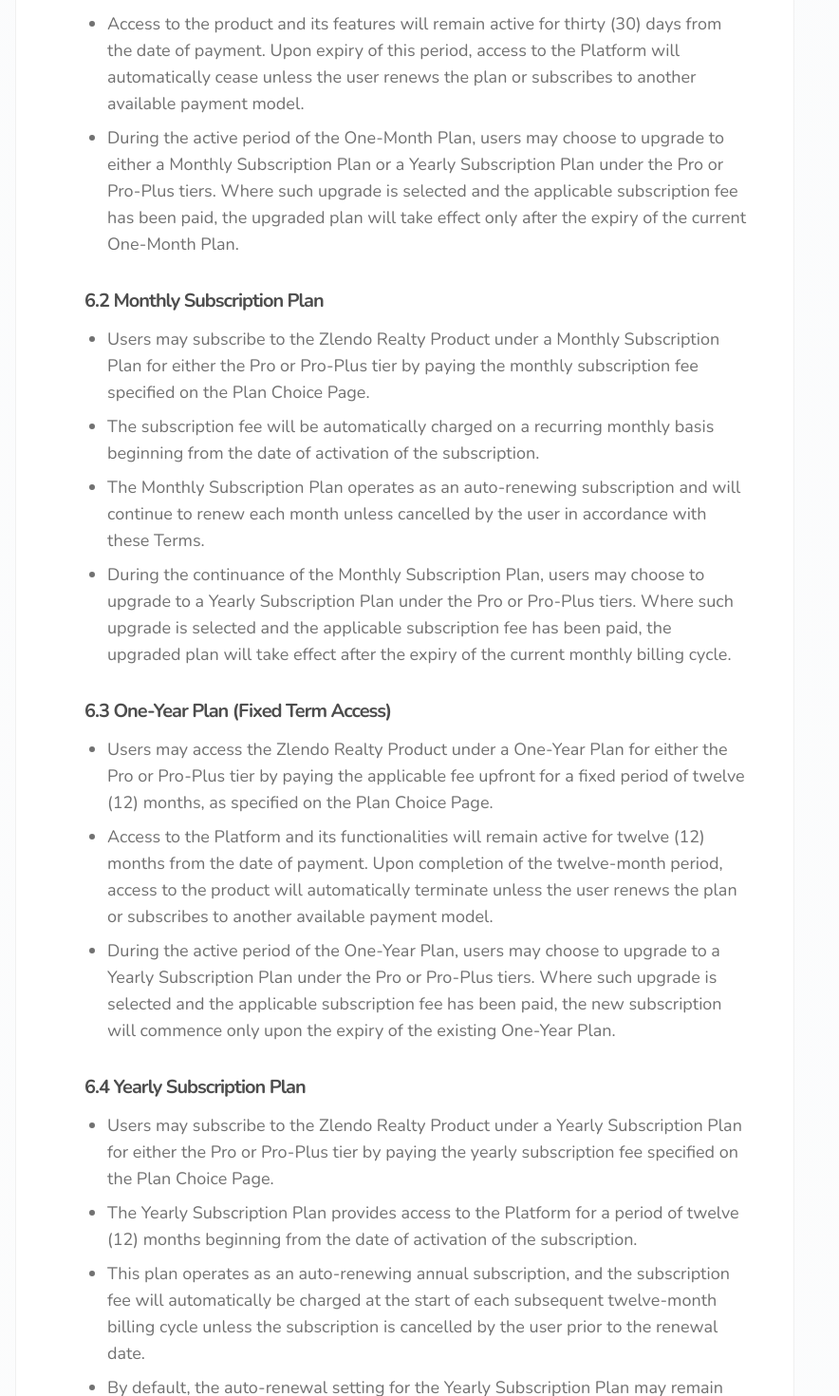
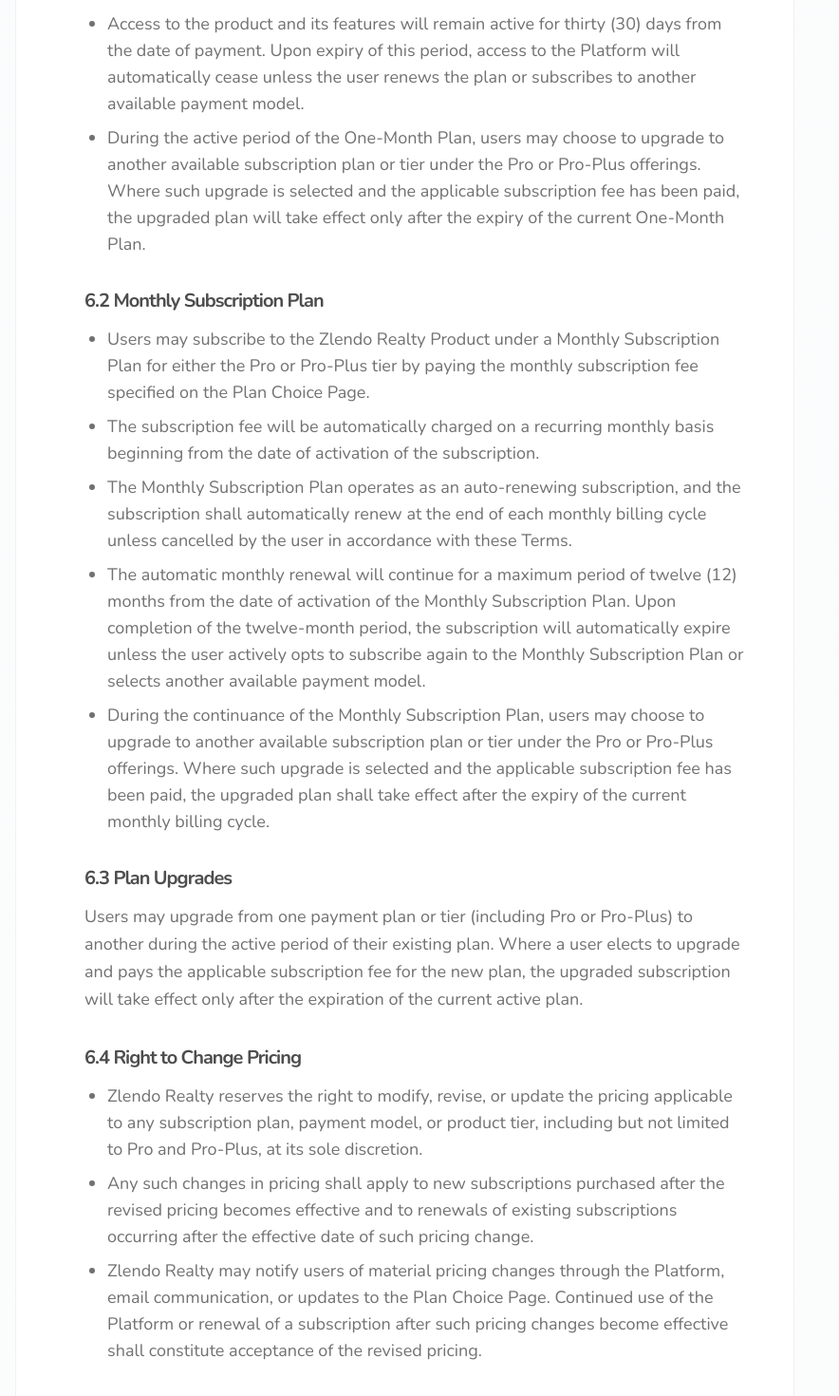
Before and after one commit to rahul-zlendo/website-next-js, a Next.js app: page /in/terms-of-service in a window 1280 px wide. Shown: the part 5500-6970 px from the top of the page at 95% size, without its empty margins (0-884 px from the left). Built offline with nearby package versions, Linux system fonts and the light colour scheme; no server answers.

Commit message:
terms-of-service 6th point

```diff
--- a/app/[country]/terms-of-service/page.tsx
+++ b/app/[country]/terms-of-service/page.tsx
@@ -119,7 +119,7 @@
                         content: [
                             'Users may choose to access the Zlendo Realty Product under a One-Month Plan for either the Pro or Pro-Plus tier by paying the applicable fee upfront for a period of thirty (30) days, as specified on the Plan Choice Page at the time of purchase.',
                             'Access to the product and its features will remain active for thirty (30) days from the date of payment. Upon expiry of this period, access to the Platform will automatically cease unless the user renews the plan or subscribes to another available payment model.',
-                            'During the active period of the One-Month Plan, users may choose to upgrade to either a Monthly Subscription Plan or a Yearly Subscription Plan under the Pro or Pro-Plus tiers. Where such upgrade is selected and the applicable subscription fee has been paid, the upgraded plan will take effect only after the expiry of the current One-Month Plan.'
+                            'During the active period of the One-Month Plan, users may choose to upgrade to another available subscription plan or tier under the Pro or Pro-Plus offerings. Where such upgrade is selected and the applicable subscription fee has been paid, the upgraded plan will take effect only after the expiry of the current One-Month Plan.'
                         ]
                     },
                     {
@@ -128,37 +128,19 @@
                         content: [
                             'Users may subscribe to the Zlendo Realty Product under a Monthly Subscription Plan for either the Pro or Pro-Plus tier by paying the monthly subscription fee specified on the Plan Choice Page.',
                             'The subscription fee will be automatically charged on a recurring monthly basis beginning from the date of activation of the subscription.',
-                            'The Monthly Subscription Plan operates as an auto-renewing subscription and will continue to renew each month unless cancelled by the user in accordance with these Terms.',
-                            'During the continuance of the Monthly Subscription Plan, users may choose to upgrade to a Yearly Subscription Plan under the Pro or Pro-Plus tiers. Where such upgrade is selected and the applicable subscription fee has been paid, the upgraded plan will take effect after the expiry of the current monthly billing cycle.'
-                        ]
-                    },
-                    {
-                        id: 'one-year-plan',
-                        title: '6.3 One-Year Plan (Fixed Term Access)',
-                        content: [
-                            'Users may access the Zlendo Realty Product under a One-Year Plan for either the Pro or Pro-Plus tier by paying the applicable fee upfront for a fixed period of twelve (12) months, as specified on the Plan Choice Page.',
-                            'Access to the Platform and its functionalities will remain active for twelve (12) months from the date of payment. Upon completion of the twelve-month period, access to the product will automatically terminate unless the user renews the plan or subscribes to another available payment model.',
-                            'During the active period of the One-Year Plan, users may choose to upgrade to a Yearly Subscription Plan under the Pro or Pro-Plus tiers. Where such upgrade is selected and the applicable subscription fee has been paid, the new subscription will commence only upon the expiry of the existing One-Year Plan.'
-                        ]
-                    },
-                    {
-                        id: 'yearly-subscription-plan',
-                        title: '6.4 Yearly Subscription Plan',
-                        content: [
-                            'Users may subscribe to the Zlendo Realty Product under a Yearly Subscription Plan for either the Pro or Pro-Plus tier by paying the yearly subscription fee specified on the Plan Choice Page.',
-                            'The Yearly Subscription Plan provides access to the Platform for a period of twelve (12) months beginning from the date of activation of the subscription.',
-                            'This plan operates as an auto-renewing annual subscription, and the subscription fee will automatically be charged at the start of each subsequent twelve-month billing cycle unless the subscription is cancelled by the user prior to the renewal date.',
-                            'By default, the auto-renewal setting for the Yearly Subscription Plan may remain active for a maximum duration of ten (10) years from the date of commencement of the subscription, unless earlier cancelled by the user.'
+                            'The Monthly Subscription Plan operates as an auto-renewing subscription, and the subscription shall automatically renew at the end of each monthly billing cycle unless cancelled by the user in accordance with these Terms.',
+                            'The automatic monthly renewal will continue for a maximum period of twelve (12) months from the date of activation of the Monthly Subscription Plan. Upon completion of the twelve-month period, the subscription will automatically expire unless the user actively opts to subscribe again to the Monthly Subscription Plan or selects another available payment model.',
+                            'During the continuance of the Monthly Subscription Plan, users may choose to upgrade to another available subscription plan or tier under the Pro or Pro-Plus offerings. Where such upgrade is selected and the applicable subscription fee has been paid, the upgraded plan shall take effect after the expiry of the current monthly billing cycle.'
                         ]
                     },
                     {
                         id: 'plan-upgrades',
-                        title: '6.5 Plan Upgrades',
+                        title: '6.3 Plan Upgrades',
                         content: 'Users may upgrade from one payment plan or tier (including Pro or Pro-Plus) to another during the active period of their existing plan. Where a user elects to upgrade and pays the applicable subscription fee for the new plan, the upgraded subscription will take effect only after the expiration of the current active plan.'
                     },
                     {
                         id: 'right-to-change-pricing',
-                        title: '6.6 Right to Change Pricing',
+                        title: '6.4 Right to Change Pricing',
                         content: [
                             'Zlendo Realty reserves the right to modify, revise, or update the pricing applicable to any subscription plan, payment model, or product tier, including but not limited to Pro and Pro-Plus, at its sole discretion.',
                             'Any such changes in pricing shall apply to new subscriptions purchased after the revised pricing becomes effective and to renewals of existing subscriptions occurring after the effective date of such pricing change.',
```
